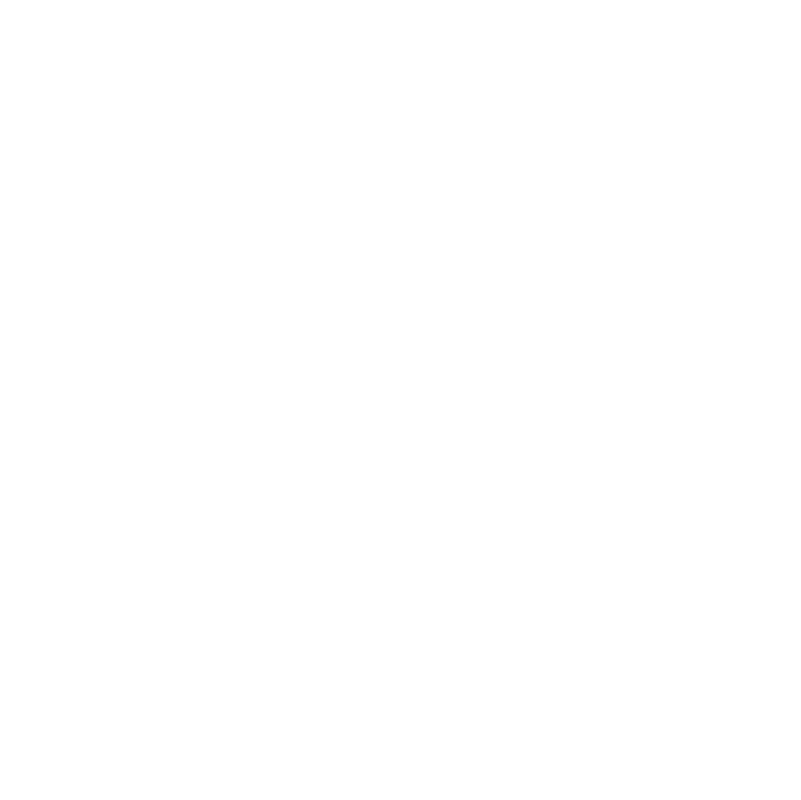
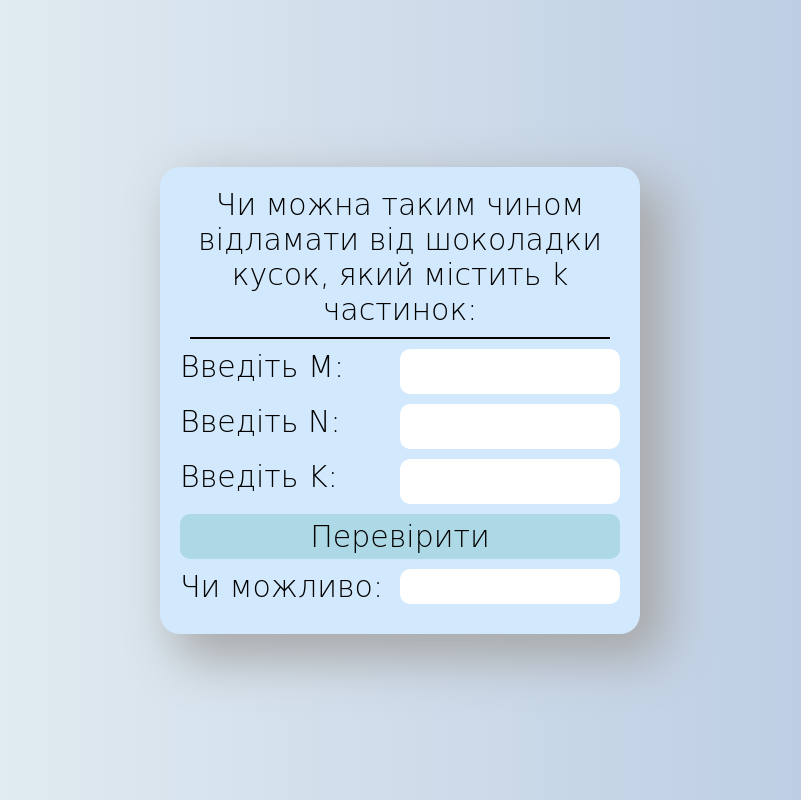
Before and after one commit to VladMishchuk/WebProgramming, a plain HTML site: page web/js/Lab7(chocolate)/index.html in a window 1280 px wide. Shown: the whole page, without its empty margins (240-1041 px from the left). Drawn offline with Linux system fonts and the light colour scheme; a web font is replaced by a local one.

Commit message:
Lab 7, April, 19

```diff
--- a/web/js/Lab7(chocolate)/index.html
+++ b/web/js/Lab7(chocolate)/index.html
@@ -4,9 +4,21 @@
   <meta charset="UTF-8">
   <meta http-equiv="X-UA-Compatible" content="IE=edge">
   <meta name="viewport" content="width=device-width, initial-scale=1.0">
-  <title>Document</title>
+  <link rel="stylesheet" href="style.css">
+  <title>Chocolate</title>
 </head>
 <body>
-
+  <main>
+    <h1>Чи можна таким чином відламати від шоколадки кусок, який містить k частинок:</h1>
+    <hr />
+    <form>
+      <label>Введіть M:<input class="input" id="m" type="text"></label>
+      <label>Введіть N:<input class="input" id="n" type="text"></label>
+      <label>Введіть K:<input class="input" id="k" type="text"></label>
+      <input id="button" class="button" type="button" onclick="check()" value="Перевірити">
+      <label>Чи можливо:<div id="y"></div></label>
+  </form>
+</main>
+<script src="script.js"></script>
 </body>
 </html>
--- a/web/js/Lab7(chocolate)/script.js
+++ b/web/js/Lab7(chocolate)/script.js
@@ -0,0 +1,39 @@
+let
+  inputs = document.querySelectorAll(".input"),
+  val;
+
+function check() {
+  let
+    height = document.getElementById("m").value,
+    width = document.getElementById("n").value,
+    pieces = document.getElementById("k").value,
+    chocolate = width * height,
+    output;
+
+  if (height % pieces === 0 | width  % pieces === 0) {
+    while(chocolate > 0) {
+      height -= pieces
+    }
+  }
+  console.log(height)
+  console.log(5 % 1)
+  /*output =
+    height === '' |
+    height === '0' |
+    width  === '' |
+    pieces === ''
+      ? alert("Введіть усі дані")
+      : height % pieces === 0 |
+        width  % pieces === 0
+          ? "можна"
+          : "не можна"
+  */
+  document.getElementById("y").innerHTML = output
+}
+
+inputs.forEach(input => {
+    input.addEventListener("input", e => {
+        val = input.value.replace(/[^0-9]/g, '');
+        input.value = val;
+    });
+});
--- a/web/js/Lab7(chocolate)/style.css
+++ b/web/js/Lab7(chocolate)/style.css
@@ -1,4 +1,11 @@
+@import url('https://fonts.googleapis.com/css2?family=Phudu:wght@300&display=swap');
 *{
+    font-family: 'Phudu', cursive;
+    font-weight: 300;
+    margin: 0;
+    padding: 0;
+    border: 0;
+    font-size: 30px;
     box-sizing: border-box;
 }
 body{
@@ -6,19 +13,52 @@ body{
     display: flex;
     justify-content: center;
     align-items: center;
+    background: linear-gradient(90deg, hsla(186, 33%, 94%, 1) 0%, hsla(216, 41%, 79%, 1) 100%);
+}
+main {
+    width: 480px;
+    padding: 20px;
+    border-radius: 20px;
+    background-color: rgb(210, 232, 252);
+    box-shadow: 20px 20px 50px 5px rgba(168,168,168,1);
 }
 h1 {
     text-align: center;
-color: green;
+}
+hr {
+    border: 1px solid;
+    margin: 10px;
 }
 form {
-  width: 450px;
-  padding: 15px;
-  border: 3px solid red;
+    font-size: 25px;
+}
+label {
+    display: flex;
+    justify-content: space-between;
+    margin-bottom: 10px;
+}
+input {
+    padding: 5px;
+    text-align: center;
     border-radius: 10px;
-  background-color: pink;
-  box-shadow: 20px 20px 50px 5px rgba(168,168,168,1);
+    width: 50%;
+}
+.button {
+    border-radius: 10px;
+    display: block;
+    margin-bottom: 10px;
+    width: 100%;
+    padding: 5px;
+    background-color: hsl(195, 53%, 79%);
+}
+.button:hover {
+    background-color:hsl(195, 73%, 61%);
 }
 div {
-margin-top: 20px;
+    padding: 5px;
+    text-align: center;
+    border-radius: 10px;
+    width: 50%;
+    background-color: #fff;
+    word-wrap: break-word;
 }
```
Also changed, not shown: 1 other file. Lines whose indentation alone changed are shown as unchanged.
